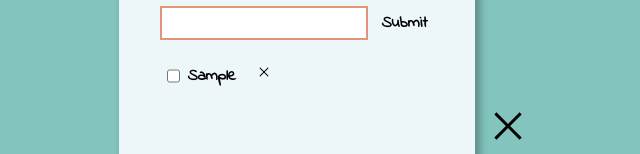
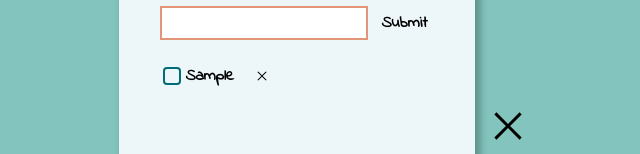
Before and after one commit to giselegomes/todo-list, a Vue app: page / in a window 1280 px wide. Both pictures are taken after typing "Sample" into the empty fields and a click on the button "Submit". Shown: the part 282-436 px from the top of the page, without its empty margins (319-959 px from the left). Built offline with nearby package versions, Linux system fonts and the light colour scheme; a web font is replaced by a local one.

Commit message:
add checkbox style

```diff
--- a/src/components/todoList.vue
+++ b/src/components/todoList.vue
@@ -12,6 +12,7 @@
             <ul>
                 <li class="list__item" v-for="todo in todos" :key="todo.text" v-on:click="toggleTodo(todo)">
                     <input type="checkbox" :checked="todo.done">
+                    <span class="checked"></span>
                     <label>
                         <del v-if="todo.done">
                             {{ todo.text }}
@@ -137,7 +138,9 @@ body {
                 list-style: none;
                 display: flex;
                 justify-content: flex-start;
+                align-items: center;
                 font-family: "Indie Flower", cursive;
+                cursor: pointer;
 
                 span {
                     font-weight: bold;
@@ -150,6 +153,25 @@ body {
                     font-style: italic;
                     padding: 0 1rem 0 0.25rem;
                 }
+
+                input[type=checkbox] {
+                    position: absolute;
+                    opacity: 0;
+                    cursor: pointer;
+                }
+
+                .checked {
+                    width: 14px;
+                    height: 14px;
+                    border: 2px solid $blue;
+                    position: relative;
+                    padding: 0;
+                    border-radius: 4px;
+                }
+            }
+
+            li input:checked+.checked {
+                background-color: $blue;
             }
         }
     }
```
